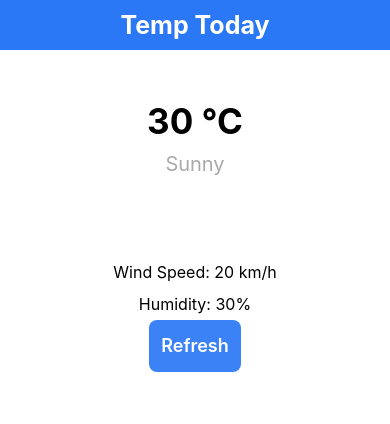
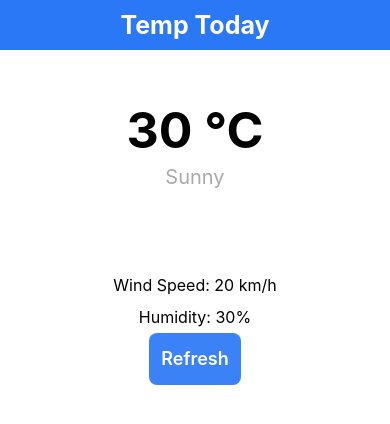
Before and after one commit to ullherrja56179/temp-today-starter, a React Native app: screen / in a window 390 px wide. Shown: the top 424 px of the page. Built offline with nearby package versions, Linux system fonts and the light colour scheme.

Commit message:
WeatherDisplay: Adjust Styles a bit and fix formatting issue

```diff
--- a/src/components/WeatherDisplay.tsx
+++ b/src/components/WeatherDisplay.tsx
@@ -13,10 +13,11 @@ const WeatherView = styled.View`
 
 const Temperature = styled.Text`
     font-weight: bold;
-    font-size: 35px;
+    font-size: 50px;
 `
 
-const Condition = styled.Text`padding-top: 10px;
+const Condition = styled.Text`
+    padding-top: 5px;
     font-size: 20px;
     color: darkgray;
 `
```
